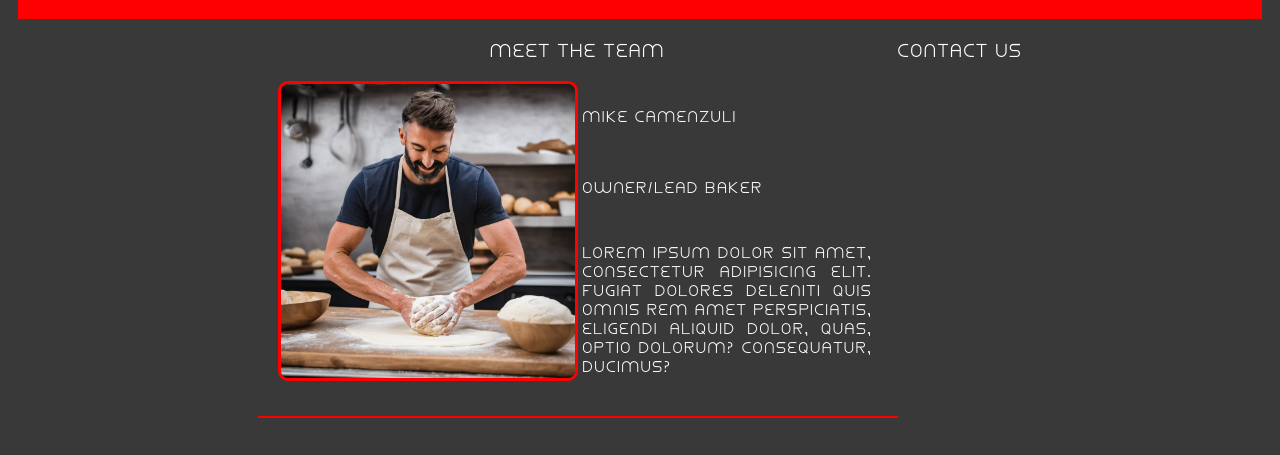
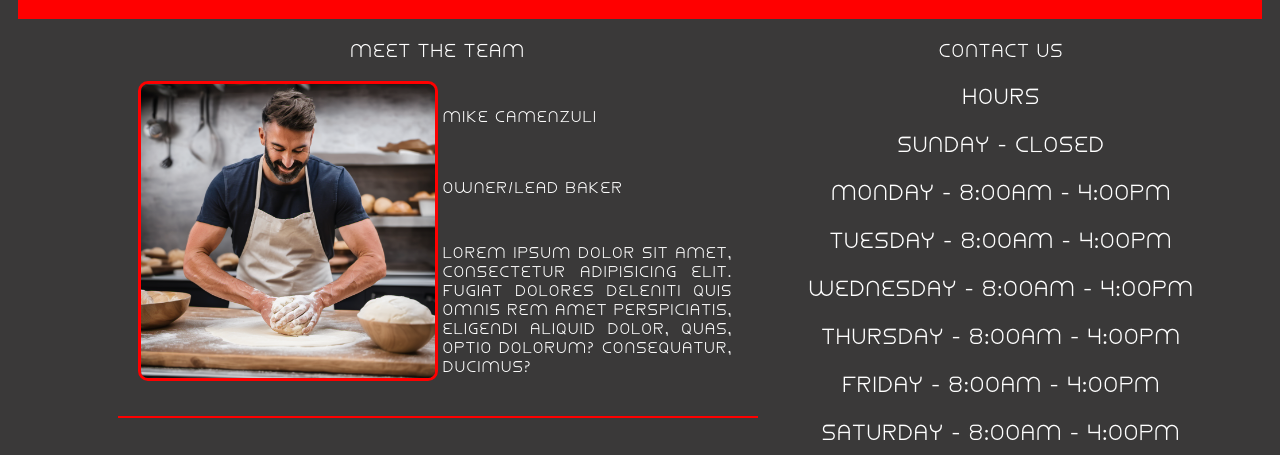
Before and after one commit to VonZuli/restaurant-page, a website built with webpack: page src/index.html in a window 1280 px wide. Shown: the part 310-765 px from the top of the page. Built offline with nearby package versions, Linux system fonts and the light colour scheme.

Commit message:
added logic to build contact info on about.js

```diff
--- a/src/about.js
+++ b/src/about.js
@@ -71,7 +71,7 @@ export default function about(){
         firstName: 'Ann',
         lastName: 'Camenzuli',
         position: 'Reception',
-        phone: '(890)123-456',
+        phone: '(890)123-4567',
         email: 'thisemailisfake@fakemail.com',
         bio: 'Lorem ipsum dolor sit amet, consectetur adipisicing elit. Fugiat dolores deleniti quis omnis rem amet perspiciatis, eligendi aliquid dolor, quas, optio dolorum? Consequatur, ducimus?',
         fullname: function () {
@@ -81,16 +81,11 @@ export default function about(){
     }
   }
 
-  // const storeInfo = {
-  //   hours:
-  //   location:
-  //   phone:
-  //   email:
-  // }
+
 
   function buildAbout(){
     for (const item in businessInfo) {
-      const itemObj = businessInfo[item];
+      const employeeObj = businessInfo[item];
       for (const employee in businessInfo[item]){
         const employeeObj = businessInfo[item][employee];
         const bioCard = document.createElement('div')
@@ -126,9 +121,115 @@ export default function about(){
     }
   }
 
+  const storeInfo = {
+    hours:{
+      sun: 'Sunday - Closed',
+      mon: 'Monday - 8:00am - 4:00pm',
+      tues: 'Tuesday - 8:00am - 4:00pm',
+      wed: 'Wednesday - 8:00am - 4:00pm',
+      thurs: 'Thursday - 8:00am - 4:00pm',
+      fri: 'Friday - 8:00am - 4:00pm',
+      sat: 'Saturday - 8:00am - 4:00pm',
+    },
+    location: {
+      address: '123 Fake Street',
+      city: 'Fakeville',
+      province: 'Żejtun',
+      country: 'Malta',
+    },
+    phone: '(890)-123-4567',
+    email: 'mikesmaltesebakery@fakemail.com'
+  }
+
+
+
   function buildContactForm(){
+    for (const item in storeInfo){
+      const storeInfoObj = storeInfo[item];
+      const storeInfoContainer = document.createElement('div');
+      const title = document.querySelector('.contactInfo')
+      storeInfoContainer.classList.add(`${item}-container`)
+      title.appendChild(storeInfoContainer);
 
+      const containerLabel = document.createElement('h3')
+      containerLabel.classList.add(`${item}-subtitle`)
+      containerLabel.textContent = item.charAt(0).toUpperCase() + item.slice(1);
+      storeInfoContainer.appendChild(containerLabel)
+
+
+    }
+    const hoursSubtitle = document.querySelector('.hours-subtitle');
+    const operatingHoursContainer = document.createElement('div');
+    operatingHoursContainer.classList.add('operating-hours')
+
+    const locationSubtitle = document.querySelector('.location-subtitle');
+    const locationContainer = document.createElement('div');
+    locationContainer.classList.add('location-details')
+
+    const phoneSubtitle = document.querySelector('.phone-subtitle');
+    const phoneContainer = document.createElement('div');
+    phoneContainer.classList.add('phone-number')
+    const phone = document.createElement('p')
+    phoneContainer.appendChild(phone)
+    phone.textContent = storeInfo.phone
+
+    const emailSubtitle = document.querySelector('.email-subtitle');
+    const emailContainer = document.createElement('div');
+    emailContainer.classList.add('email-address')
+    const email = document.createElement('p')
+    emailContainer.appendChild(email)
+    email.textContent = storeInfo.email
+
+    hoursSubtitle.appendChild(operatingHoursContainer);
+    locationSubtitle.appendChild(locationContainer);
+    phoneSubtitle.appendChild(phoneContainer);
+    emailSubtitle.appendChild(emailContainer);
+
+    const iterateHours = (obj) => {
+      const stack = [obj];
+      while (stack?.length > 0) {
+        const currentObj = stack.pop();
+        Object.keys(currentObj).forEach(key => {
+
+          // console.log(`key: ${key}, value: ${currentObj[key]}`);
+          const operatingHours = document.querySelector('.operating-hours')
+          const hours = document.createElement('p');
+          operatingHours.appendChild(hours);
+          hours.textContent = currentObj[key];
+
+          if (typeof currentObj[key] === 'object' && currentObj[key] !== null) {
+            stack.push(currentObj[key]);
+          }
+        });
+      }
+    };
+
+    const iterateLocation = (obj) => {
+      const stack = [obj];
+      while (stack?.length > 0) {
+        const currentObj = stack.pop();
+        Object.keys(currentObj).forEach(key => {
+
+          // console.log(`key: ${key}, value: ${currentObj[key]}`);
+          const locationDetails = document.querySelector('.location-details')
+          const location = document.createElement('p');
+          locationDetails.appendChild(location);
+          location.textContent = currentObj[key];
+
+          if (typeof currentObj[key] === 'object' && currentObj[key] !== null) {
+            stack.push(currentObj[key]);
+          }
+        });
+      }
+    };
+
+    // iterate(storeInfo)
+    iterateHours(storeInfo.hours)
+    iterateLocation(storeInfo.location)
   }
+
+
+
   buildAbout();
   buildContactForm();
 }
--- a/src/styles/style.css
+++ b/src/styles/style.css
@@ -126,22 +126,20 @@ button{
 .aboutInfoContainer{
   display: flex;
   flex-direction: row;
-  justify-content: center;
-  margin: 0 200px 0 200px;
+  justify-content: space-between;
+  margin: 0 100px 0 100px;
   /* padding: 10px; */
 
 }
   .aboutInfoSubtitle{
     display: flex;
     flex-direction: column;
-    /* flex: 1 1 60%; */
     width: fit-content;
     justify-content: center;
   }
   .contactInfo{
     display: flex;
     flex-direction: column;
-
   }
 
 .card-container{
@@ -183,7 +181,12 @@ button{
   .aboutInfoContainer{
     flex-direction: column;
     margin: 0;
-    width: min-content;
+    flex: 2 1 100%;
+    justify-content: center;
+  }
+  .aboutInfoSubtitle{
+    width: 100%;
+    justify-content: center;
   }
   .card-container{
     justify-content: center;
```
